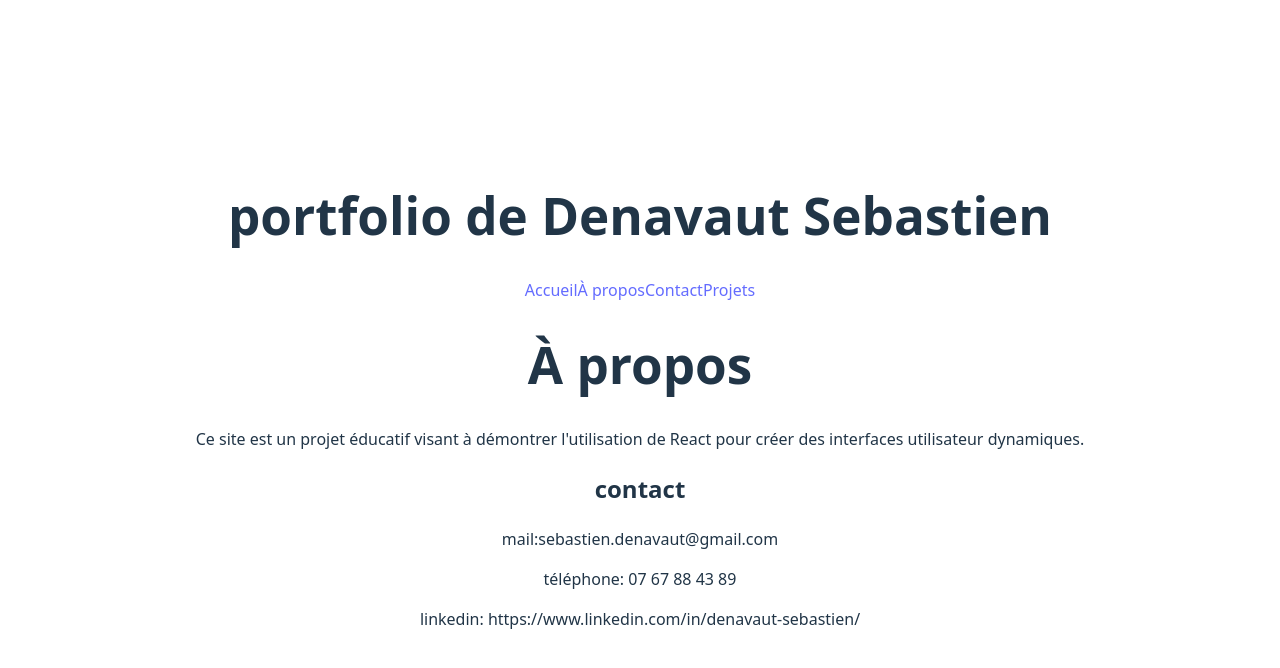
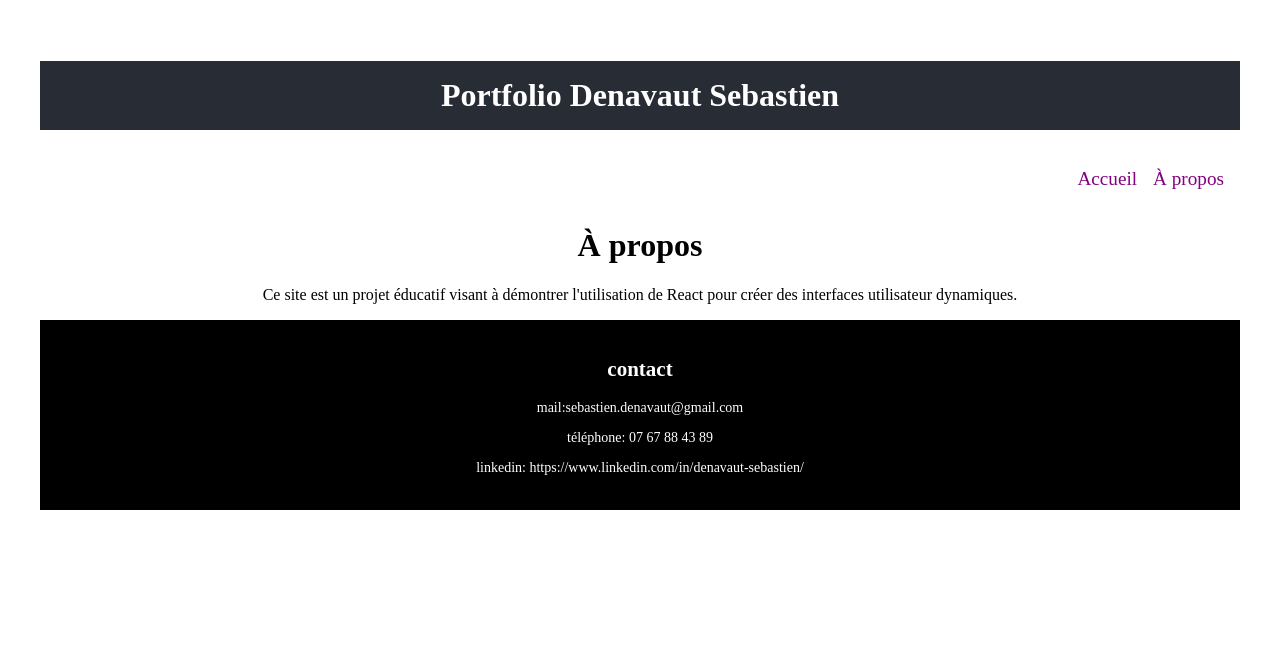
Before and after one commit to chifoumi62/portfolio, a React (Vite) app: page /apropos in a window 1280 px wide. Shown: the top 668 px of the page. Built offline with nearby package versions, Linux system fonts and the light colour scheme.

Commit message:
header et footer

```diff
--- /dev/null
+++ b/src/components/footer/footer.css
@@ -0,0 +1,7 @@
+.footer {
+  background-color: black;
+  padding: 20px;
+  text-align: center;
+  font-size: 14px;
+  color: white;
+}
--- a/src/components/footer.jsx
+++ b/src/components/footer/footer.jsx
@@ -1,3 +1,5 @@
+import "./footer.css";
+
 function Footer() {
   return (
     <footer className="footer">
--- /dev/null
+++ b/src/components/header/header.css
@@ -0,0 +1,22 @@
+header h1{
+    background-color: #282c34;
+    color: white;
+    padding: 1rem;
+}
+
+header nav {
+    display: flex;
+    justify-content: flex-end;
+    gap: 1rem;
+    align-items: center;
+    padding: 1rem;
+}
+
+header nav a {
+    color: purple;
+    text-decoration: none;
+    font-size: 1.2rem;
+}
+header nav a:focus {
+    text-decoration: underline;
+}
--- a/src/components/header.jsx
+++ b/src/components/header/header.jsx
@@ -1,14 +1,13 @@
 import { Link } from "react-router-dom";
+import "./header.css";
 
 function Header() {
   return (
     <header>
-      <h1>portfolio de Denavaut Sebastien</h1>
+      <h1>Portfolio Denavaut Sebastien</h1>
       <nav>
         <Link to="/">Accueil</Link>
         <Link to="/apropos">À propos</Link>
-        <Link to="/contact">Contact</Link>
-        <Link to="/projets">Projets</Link>
       </nav>
     </header>
   );
--- a/src/main.jsx
+++ b/src/main.jsx
@@ -1,10 +1,9 @@
 import { StrictMode } from "react";
 import { createRoot } from "react-dom/client";
-import "./index.css";
 import App from "./components/App.jsx";
 import Apropos from "./components/apropos.jsx";
-import Header from "./components/header.jsx";
-import Footer from "./components/footer.jsx";
+import Header from "./components/header/header.jsx";
+import Footer from "./components/footer/footer.jsx";
 import { BrowserRouter as Router, Routes, Route } from "react-router-dom";
 
 createRoot(document.getElementById("root")).render(
```
